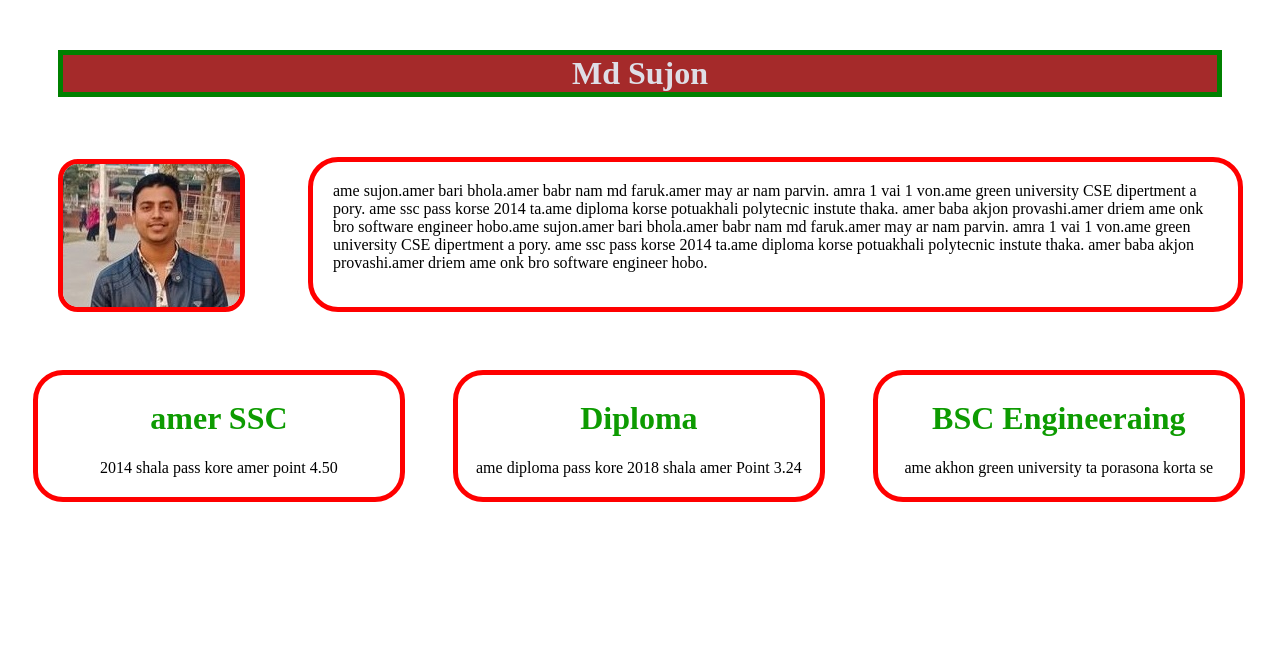
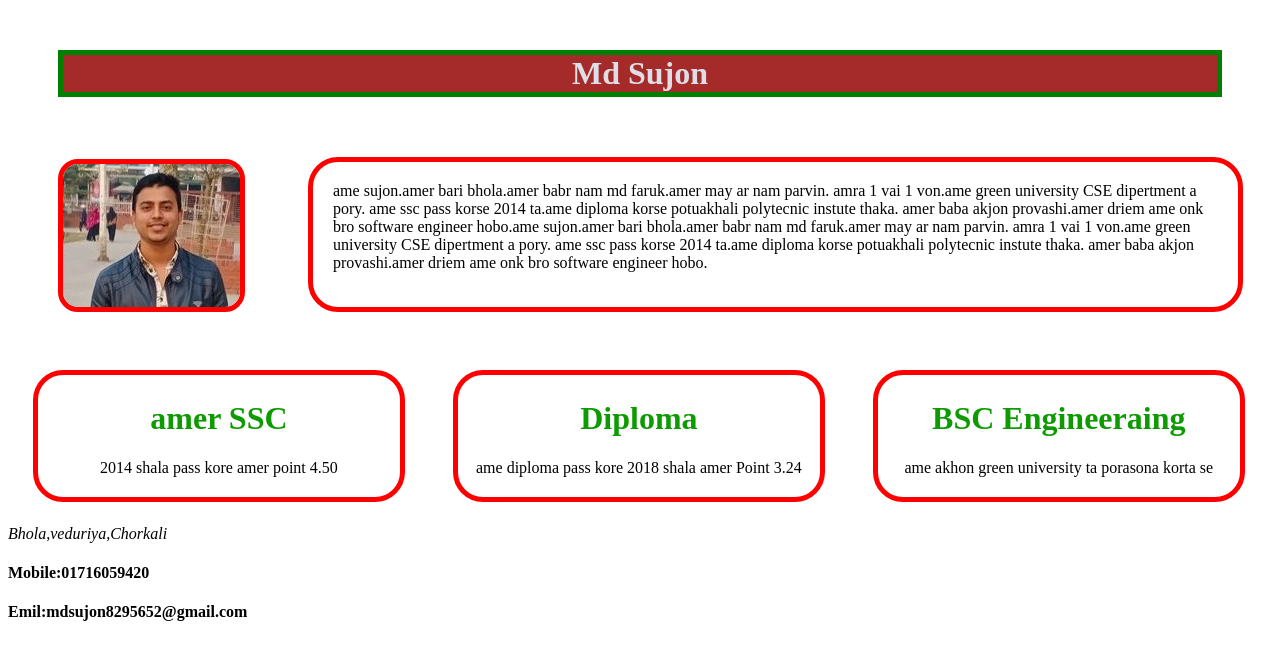
Before and after one commit to Md-Sujon/my-first-project, a plain HTML site: page Module 2/sujonpracts.html in a window 1280 px wide. Drawn offline with Linux system fonts and the light colour scheme.

Commit message:
address add

```diff
--- a/Module 2/sujonpracts.html
+++ b/Module 2/sujonpracts.html
@@ -37,5 +37,10 @@
             <h1>BSC Engineeraing</h1>
             <p>ame akhon green university ta porasona korta se</p>
         </div>
+        <div>
+            <Address>Bhola,veduriya,Chorkali</Address>
+            <h4>Mobile:01716059420</h4>
+            <h4>Emil:mdsujon8295652@gmail.com</h4>
+        </div>
 </body>
 </html>
```
